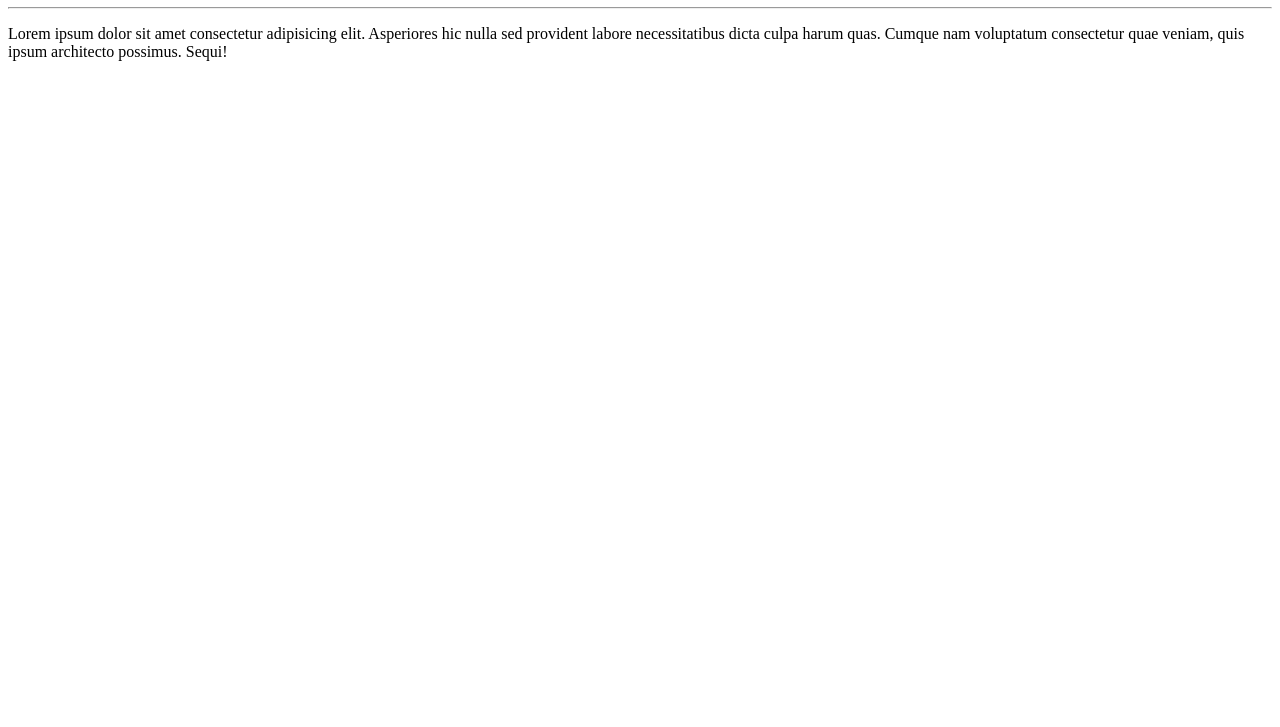
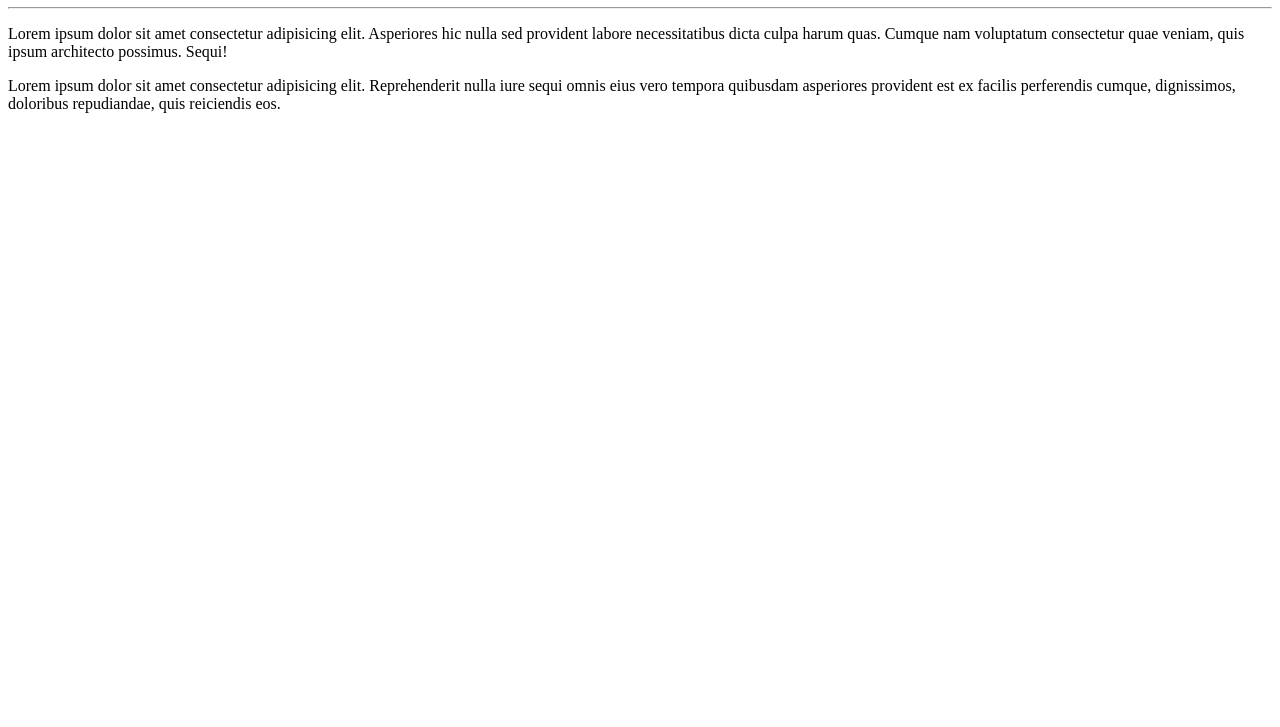
Before and after one commit to vanmsantos/OlaMundo-, a plain HTML site: page Site OlaMundo/index.html in a window 1280 px wide. Shown: the part 73-800 px from the top of the page. Drawn offline with Linux system fonts and the light colour scheme.

Commit message:
add um novo paragrafo

```diff
--- a/Site OlaMundo/index.html
+++ b/Site OlaMundo/index.html
@@ -10,5 +10,7 @@
     <h1>Olá Mundo</h1>
     <hr>
     <p>Lorem ipsum dolor sit amet consectetur adipisicing elit. Asperiores hic nulla sed provident labore necessitatibus dicta culpa harum quas. Cumque nam voluptatum consectetur quae veniam, quis ipsum architecto possimus. Sequi!</p>
+
+    <p>Lorem ipsum dolor sit amet consectetur adipisicing elit. Reprehenderit nulla iure sequi omnis eius vero tempora quibusdam asperiores provident est ex facilis perferendis cumque, dignissimos, doloribus repudiandae, quis reiciendis eos.</p>
 </body>
 </html>
```
